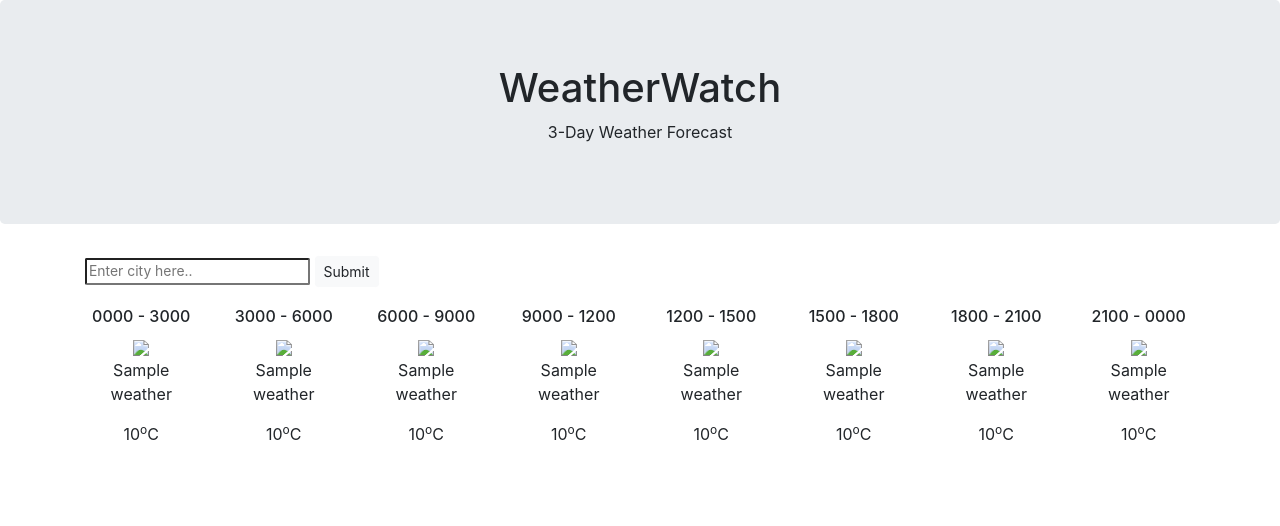
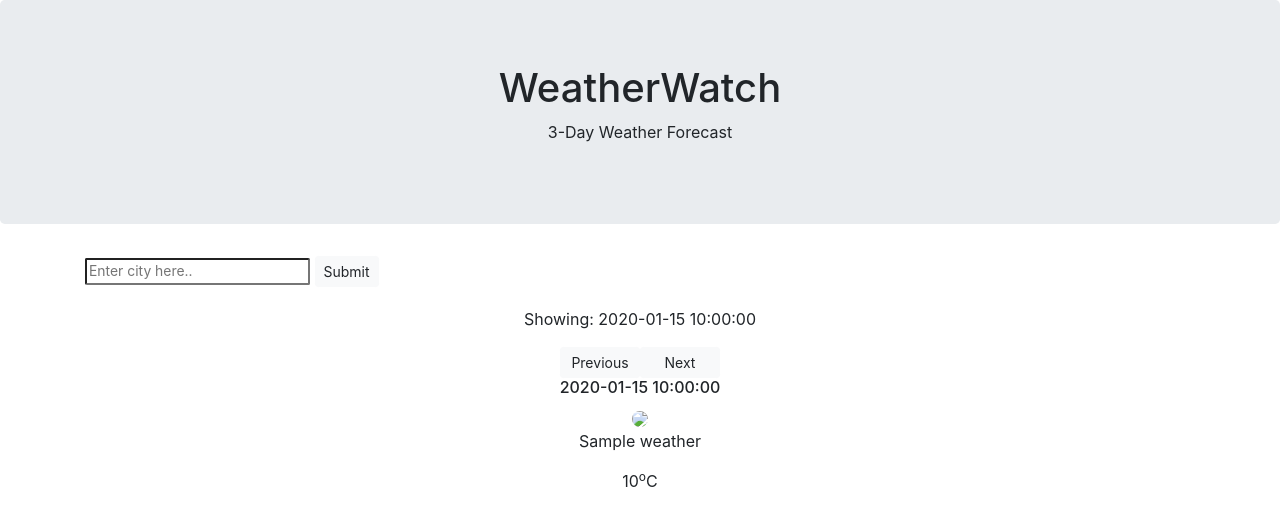
Before and after one commit to StevenDuffy/Flask-Python-Weather-Forecast-App, a Flask app: template FlaskWeatherStation/templates/home.html in a window 1280 px wide. Shown: the top 526 px of the page. Run offline with Flask 2, Linux system fonts and the light colour scheme; the template is opened without the code that fills it: most values are stand-ins (such as "Sample title", 1, 10 or a date in 2020); some libraries are stand-ins or nearby versions.

Commit message:
Created singleton class for database connection, database created, looped html elements to make home page more DRY. Buttons to cycle forecast - not complete. Log in started. Fixes for image sizes

```diff
--- a/FlaskWeatherStation/main.py
+++ b/FlaskWeatherStation/main.py
@@ -18,22 +18,20 @@ app = Flask(__name__)
 
 @app.route("/", methods=['GET'])
 def next_day_forecast():
-
-	#weather_data = get_tomorrow_forecast("Falkirk")
-	weather_data = None
-	return render_template('home.html', weather_data=weather_data)
+	return render_template('home.html')
 
 
 @app.route("/location", methods=['GET'])
 def location_next_day_forecast():
 	location = request.args.get("location")
 	try:
-		weather_data = get_tomorrow_forecast(location)
-		return render_template('home.html', weather_data=weather_data)
+		weather_data_one = get_tomorrow_forecast(location, 1)
+
+		return render_template('home.html', weather_data_one=weather_data_one)
 	except:
 		# Need to generate the error message for the user.
 		# return redirect(url_for('next_day_forecast', location=False))
-		return render_template('home.html', weather_data=None, error = False)
+		return render_template('home.html', error = True)
 
 # Original method. Gets current weather so will likely be used for the index page.
 # @app.route("/", methods=['GET', 'POST'])
--- a/FlaskWeatherStation/static/style.css
+++ b/FlaskWeatherStation/static/style.css
@@ -1,11 +1,18 @@
+
     img {
-    max-width: 100%;
+      max-width: 100px;
+      border-radius: 15px;
     }
+
     .alignment {
       text-align: center;
     }
-  .text{
-    font-size:0.87rem;
-    vertical-align:middle;
+
+    .text {
+      font-size: 0.87rem;
+      vertical-align: middle;
       border-radius: 2px;
     }
+    .spacing{
+      margin-bottom:20px;
+    }
--- /dev/null
+++ b/FlaskWeatherStation/tempCodeRunnerFile.py
@@ -0,0 +1 @@
+SELECT
--- a/FlaskWeatherStation/templates/home.html
+++ b/FlaskWeatherStation/templates/home.html
@@ -6,12 +6,13 @@
   <meta charset="utf-8">
   <meta name="viewport" content="width=device-width, initial-scale=1">
   <link rel="stylesheet" href="https://maxcdn.bootstrapcdn.com/bootstrap/4.3.1/css/bootstrap.min.css">
-  <link rel="stylesheet" type="text/css" href="{{ url_for('static', filename='style.css') }}" />
+  <link rel="stylesheet" type="text/css" href="{{url_for('static', filename='style.css')}}">
+
   <script>
     function generateimages() {
       var x = document.getElementsByTagName("img");
       var y = document.getElementsByClassName("weather")
-      for (var i = 0; i < 8; i++) {
+      for (var i = 0; i < 24; i++) {
         switch (y[i].innerHTML) {
           case "Clear":
             x[i].src = "static/sunny.gif";
@@ -38,6 +39,18 @@
         return false;
       }
     }
+
+    function Hide() {
+      if (document.getElementById("row1").style.display == "" || document.getElementById("row1").style.display == "block") {
+        document.getElementById("row1").style.display = "none";
+        document.getElementById("row2").style.display = "block";
+      }
+      else if (document.getElementById("row2").style.display = "block") {
+        document.getElementById("row1").style.display = "block";
+        document.getElementById("row2").style.display = "none";
+      }
+    }
+
   </script>
 </head>
 <!-- Inline styles need to be resolved -->
@@ -47,70 +60,46 @@
     <h1>WeatherWatch</h1>
     <p>3-Day Weather Forecast</p>
   </div>
-  <div class="container" style="margin-bottom:20px;">
+  <div class="container spacing">
     <form name="locationForm" action="/location" method="GET" onsubmit="return validate()">
       <input name="location" class="text_muted text" type="text" placeholder="Enter city here..">
       <input class="btn btn-light btn-sm" type="submit" value="Submit">
     </form>
-    {%if error == False %}
+
+
+    {% if error %}
     <p class="text-info small">Location not found.</p>
     {% endif %}
   </div>
-  {%if weather_data %}
+
+
+  <!--Will look at looping this and also adding alt text-->
+  {% if weather_data_one %}
   <div class="container alignment">
-    <div class="row">
-      <!--Will look at looping this and also adding alt text-->
-      <div class="col-sm">
-        <h6>0000 - 3000</h6>
-        <img>
-        <p class="weather">{{weather_data[0].weather}}</p>
-        <p>{{weather_data[0].temperature}}<sup>o</sup>C</p>
-      </div>
-      <div class="col-sm">
-        <h6>3000 - 6000</h6>
-        <img>
-        <p class="weather">{{weather_data[1].weather}}</p>
-        <p>{{weather_data[1].temperature}}<sup>o</sup>C</p>
-      </div>
-      <div class="col-sm">
-        <h6>6000 - 9000</h6>
-        <img>
-        <p class="weather">{{weather_data[2].weather}}</p>
-        <p>{{weather_data[2].temperature}}<sup>o</sup>C</p>
-      </div>
-      <div class="col-sm">
-        <h6>9000 - 1200</h6>
-        <img>
-        <p class="weather">{{weather_data[3].weather}}</p>
-        <p>{{weather_data[3].temperature}}<sup>o</sup>C</p>
-      </div>
-      <div class="col-sm">
-        <h6>1200 - 1500</h6>
-        <img>
-        <p class="weather">{{weather_data[4].weather}}</p>
-        <p>{{weather_data[4].temperature}}<sup>o</sup>C</p>
-      </div>
-      <div class="col-sm">
-        <h6>1500 - 1800</h6>
-        <img>
-        <p class="weather">{{weather_data[5].weather}}</p>
-        <p>{{weather_data[5].temperature}}<sup>o</sup>C</p>
-      </div>
-      <div class="col-sm">
-        <h6>1800 - 2100</h6>
-        <img>
-        <p class="weather">{{weather_data[6].weather}}</p>
-        <p>{{weather_data[6].temperature}}<sup>o</sup>C</p>
-      </div>
-      <div class="col-sm">
-        <h6>2100 - 0000</h6>
-        <img>
-        <p class="weather">{{weather_data[7].weather}}</p>
-        <p>{{weather_data[7].temperature}}<sup>o</sup>C</p>
-      </div>
+    <div class="row" style="justify-content:center;">
+      <p>Showing: {{weather_data_one[0].date}}</p>
+    </div>
+    <div class="row" style="justify-content:center;">
+      <input  type="button" class="btn btn-light btn-sm" value ="Previous" onclick="Hide()" style="display:block; width: 80px;">
+      <input type="button" class="btn btn-light btn-sm" value="Next" onclick="Hide()" style="display:block; width: 80px;">
     </div>
   </div>
-  {% endif %}
+  <div class="container alignment" id="row1">
+    <div class="row">
+      {% for data in weather_data_one %}
+      <div class="col-sm">
+        <h6>{{data.time}}</h6>
+        <img>
+        <p class="weather">{{data.weather}}</p>
+        <p>{{data.temperature}}<sup>o</sup>C</p>
+      </div>
+      {% endfor %}
+      {% endif %}
+    </div>
+  </div>
+
+
+
 </body>
 
 </html>
```
Also changed, not shown: FlaskWeatherStation/database.py (added, +41 -0 lines), FlaskWeatherStation/get_tomorrow_forecast.py (+9 -8 lines), FlaskWeatherStation/static/new.htm (added, +18 -0 lines), FlaskWeatherStation/templates/login.html (added, +22 -0 lines), FlaskWeatherStation/to_add.py (added, +45 -0 lines), FlaskWeatherStation/users.db (added). Lines whose indentation alone changed are shown as unchanged.
